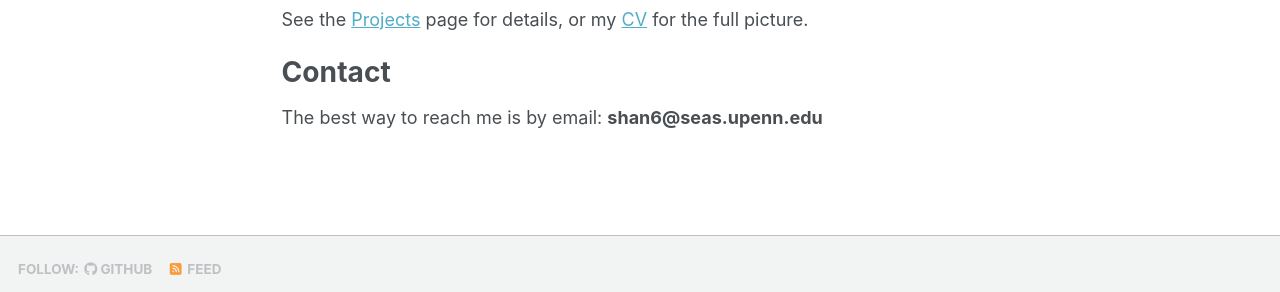
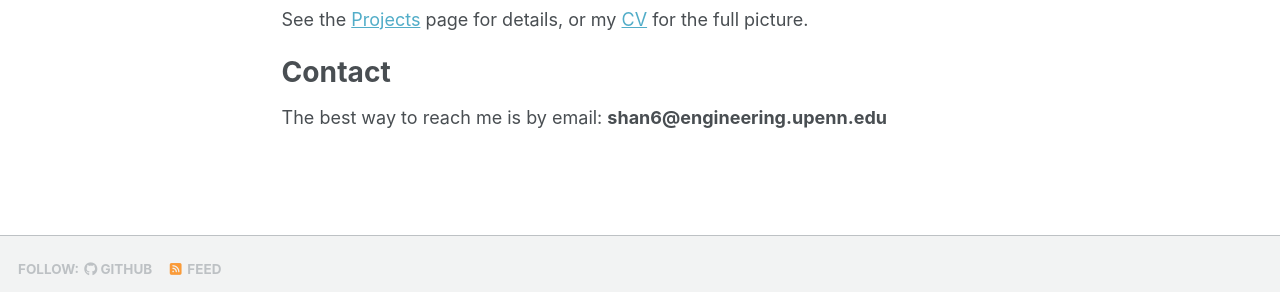
Before and after one commit to Egg0523/egg0523.github.io, a Jekyll site: the page built from _pages/about.md, in a window 1280 px wide and 1345 px high. Shown: the part 999-1291 px from the top of the window. Built offline with Jekyll 4.4.1, drawn with Linux system fonts in a browser that asks for light colours; a style sheet for code colours, icons or effects is not loaded.

Commit message:
Update email and GitHub links

```diff
--- a/_config.yml
+++ b/_config.yml
@@ -30,7 +30,7 @@ author:
   location         : "Philadelphia, PA / Shenzhen, China"
   employer         : "University of Pennsylvania"
   uri              : # URL
-  email            : "shan6@seas.upenn.edu"
+  email            : "shan6@engineering.upenn.edu"
 
   # Academic websites
   academia         : # URL
--- a/_pages/about.md
+++ b/_pages/about.md
@@ -32,4 +32,4 @@ See the [Projects](/portfolio/) page for details, or my [CV](/cv/) for the full
 Contact
 ======
 
-The best way to reach me is by email: **shan6@seas.upenn.edu**
+The best way to reach me is by email: **shan6@engineering.upenn.edu**
```
